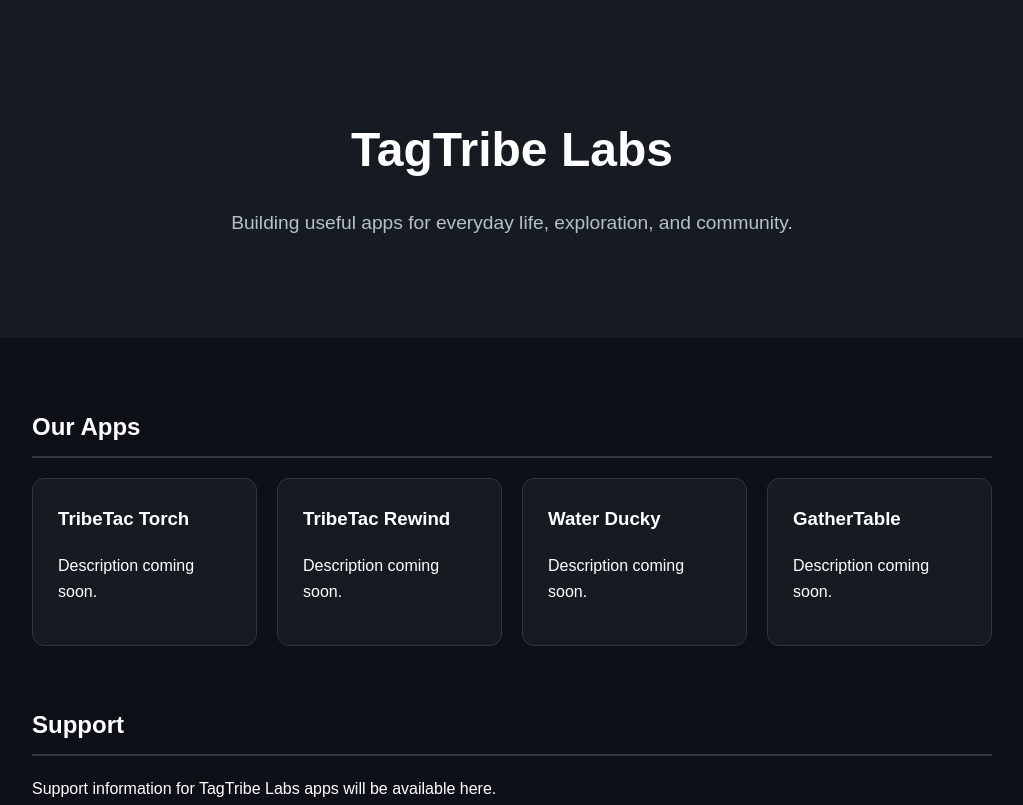
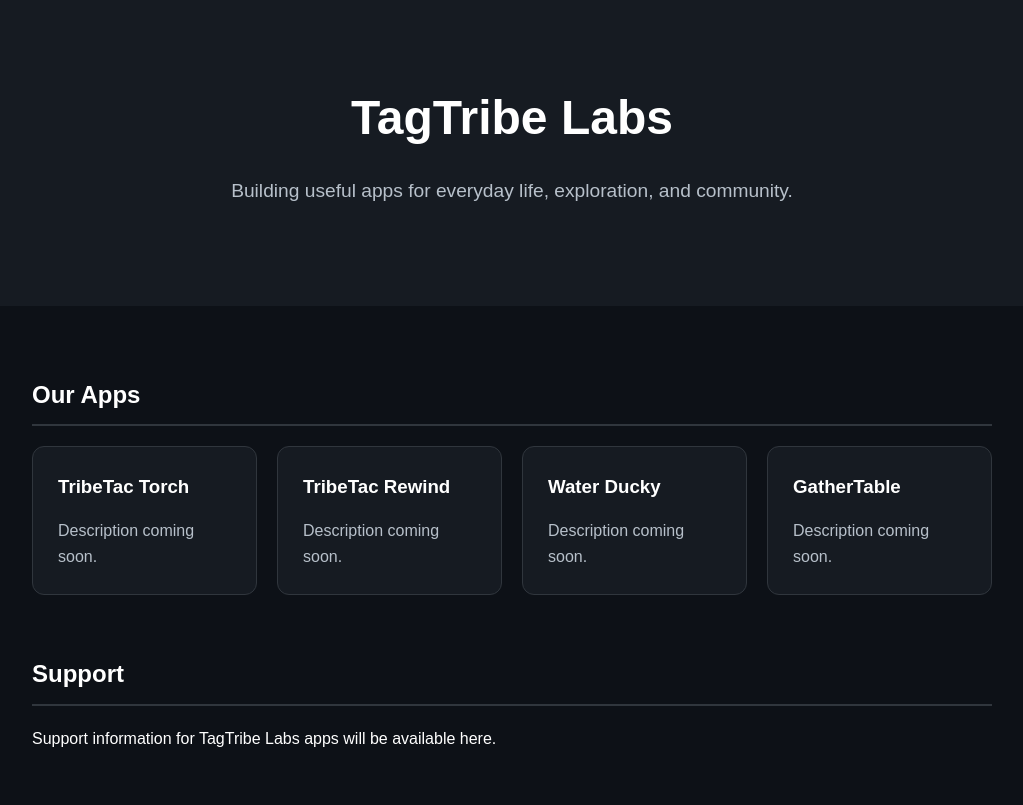
Before and after one commit to TagTribeLabs/tagtribelabs, a plain HTML site: page index.html in a window 1280 px wide. Shown: the top 805 px of the page, without its empty margins (128-1151 px from the left). Drawn offline with Linux system fonts and the light colour scheme.

Commit message:
Update index.html

```diff
--- a/index.html
+++ b/index.html
@@ -1,3 +1,4 @@
+
 <!DOCTYPE html>
 <html lang="en">
 <head>
@@ -5,6 +6,7 @@
   <meta name="viewport" content="width=device-width, initial-scale=1.0">
 
   <title>TagTribe Labs</title>
+  <meta name="description" content="TagTribe Labs - Independent app development and digital solutions.">
 
   <style>
     * {
@@ -27,7 +29,7 @@
 
     header h1 {
       font-size: 3rem;
-      margin-bottom: 10px;
+      margin: 0 0 10px;
     }
 
     header p {
@@ -65,6 +67,12 @@
 
     .app-card h3 {
       margin-top: 0;
+      margin-bottom: 10px;
+    }
+
+    .app-card p {
+      color: #b7c0ca;
+      margin-bottom: 0;
     }
 
     a {
```
